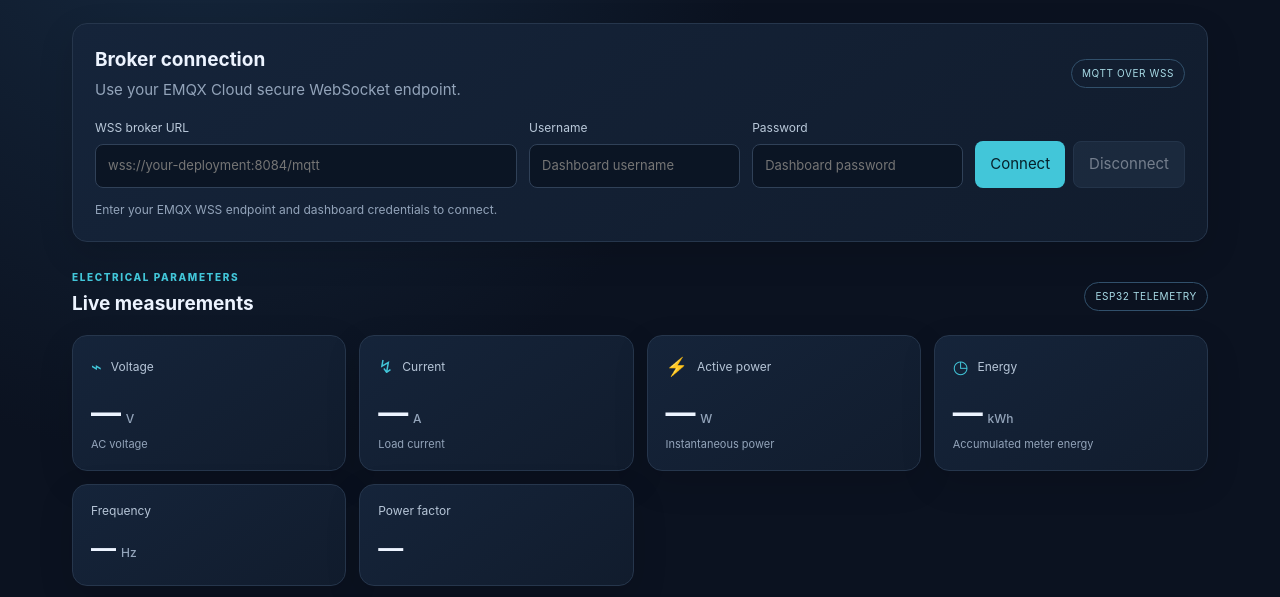
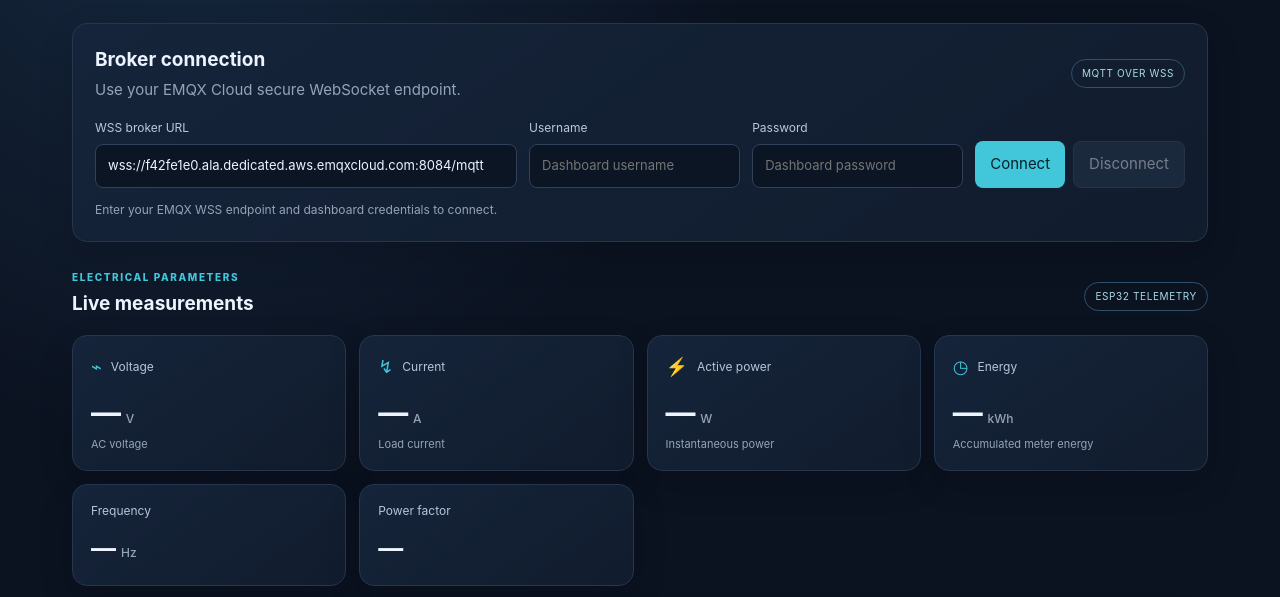
Before and after one commit to rmjosephmawazo-afk/Smart-Energy-Meter-ESP32, a plain HTML site: page frontend/index.html in a window 1280 px wide. Shown: the part 203-800 px from the top of the page. Drawn offline with Linux system fonts and the light colour scheme.

Commit message:
Preconfigure dashboard with confirmed EMQX secure WebSocket endpoint

```diff
--- a/frontend/index.html
+++ b/frontend/index.html
@@ -23,7 +23,7 @@
     <section class="panel connection">
       <div class="section-head"><div><h2>Broker connection</h2><p class="muted">Use your EMQX Cloud secure WebSocket endpoint.</p></div><span class="tag">MQTT over WSS</span></div>
       <div class="connect-grid">
-        <label>WSS broker URL<input id="brokerUrl" type="url" placeholder="wss://your-deployment:8084/mqtt" autocomplete="url"></label>
+        <label>WSS broker URL<input id="brokerUrl" type="url" value="wss://f42fe1e0.ala.dedicated.aws.emqxcloud.com:8084/mqtt" placeholder="wss://your-deployment:8084/mqtt" autocomplete="url"></label>
         <label>Username<input id="mqttUser" type="text" placeholder="Dashboard username" autocomplete="username"></label>
         <label>Password<input id="mqttPass" type="password" placeholder="Dashboard password" autocomplete="current-password"></label>
         <div class="connect-actions"><button id="connectBtn" class="primary">Connect</button><button id="disconnectBtn" class="secondary" disabled>Disconnect</button></div>
```
